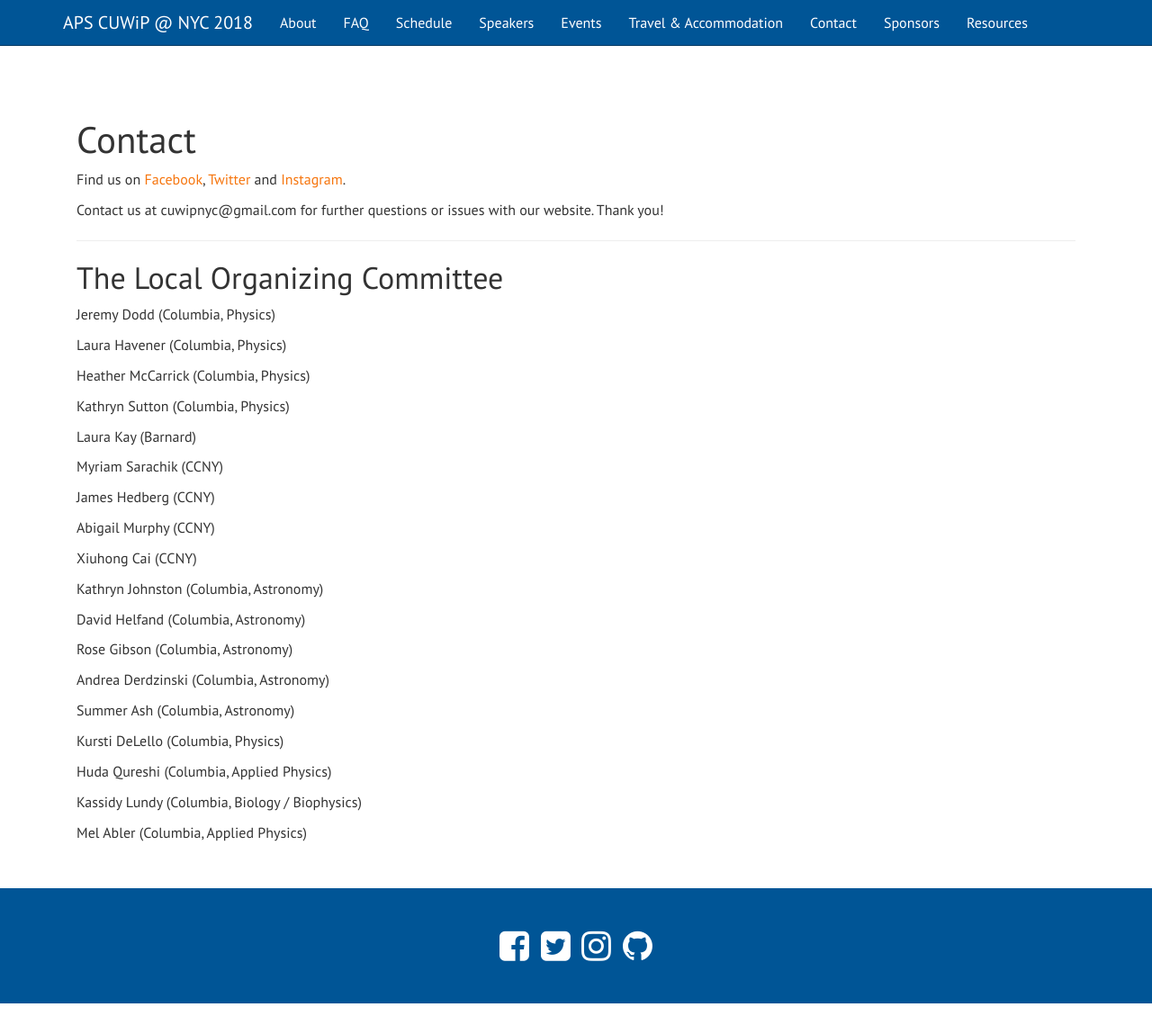
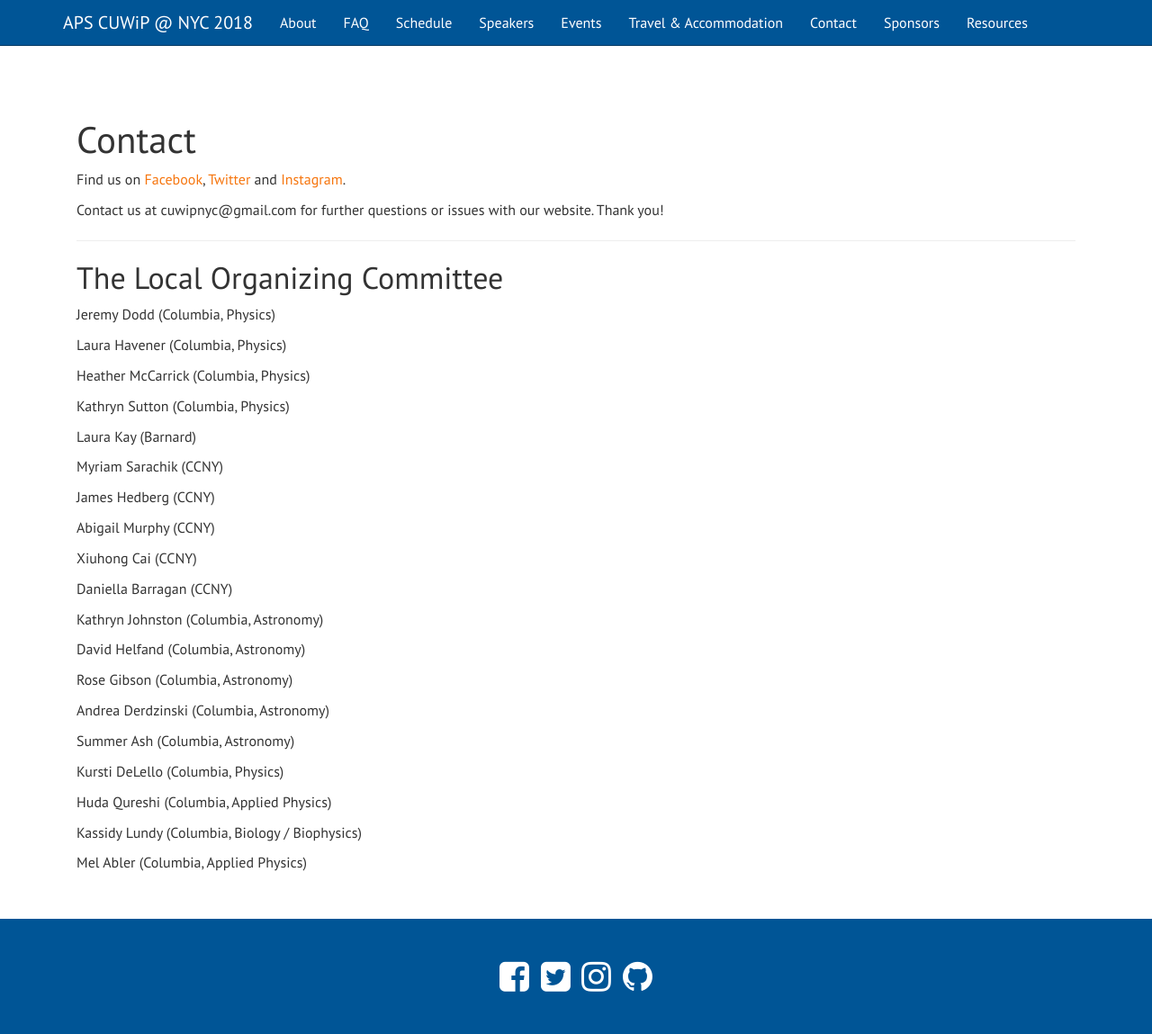
Before and after one commit to cuwip-nyc/cuwip-nyc.github.io, a Jekyll site: the page built from contact.md, in a window 1280 px wide and 1149 px high. Shown: the whole window at 90% size. Built offline with Jekyll 4.4.1, drawn with Linux system fonts in a browser that asks for light colours; nearby versions of some CDN libraries.

Commit message:
add LOC member

```diff
--- a/contact.md
+++ b/contact.md
@@ -37,6 +37,8 @@ Abigail Murphy (CCNY)
 
 Xiuhong Cai (CCNY)
 
+Daniella Barragan (CCNY)
+
 Kathryn Johnston (Columbia, Astronomy)
 
 David Helfand (Columbia, Astronomy)
```
Also changed, not shown: 1 other file.
